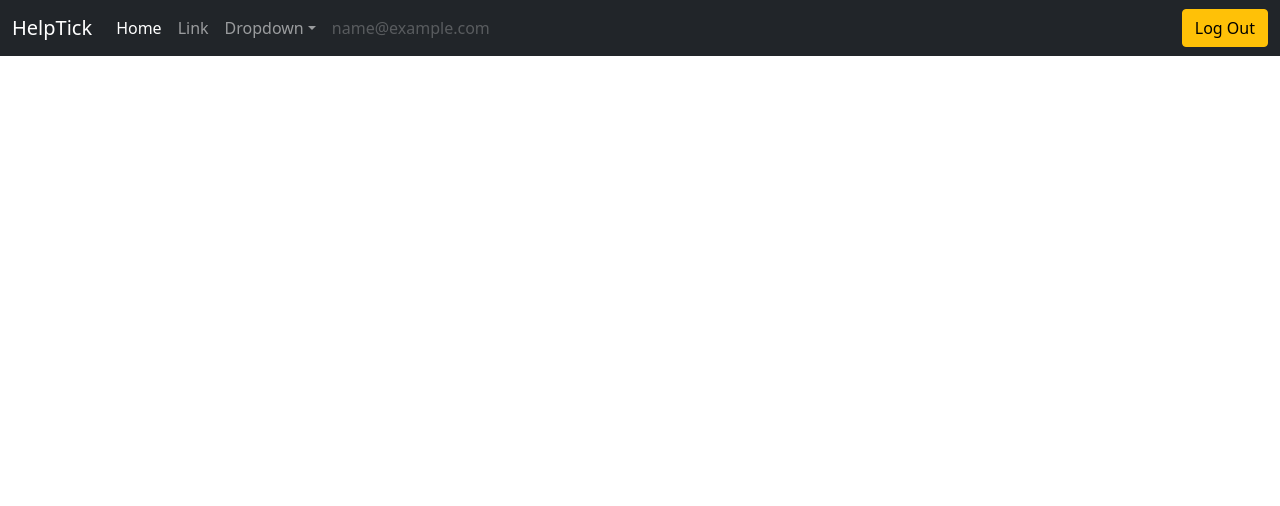
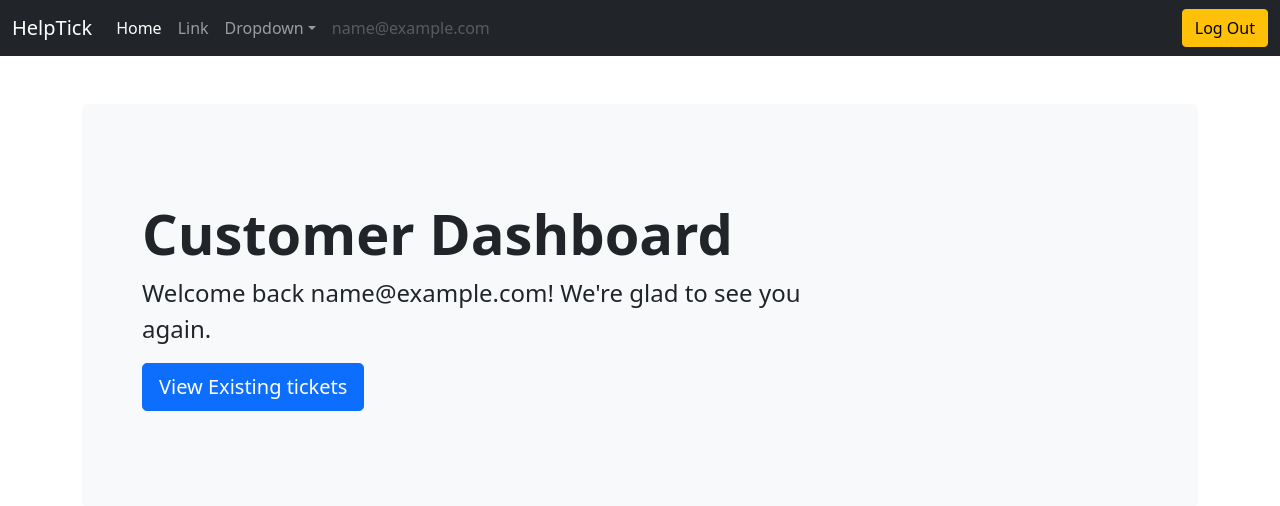
Before and after one commit to craig-grant630/HelpTick, a Django app: page / in a window 1280 px wide. Shown: the top 506 px of the page. Run offline with Django 5.2, Linux system fonts and the light colour scheme; the visitor is signed in with stand-in values (Sample User, id 1); some libraries are stand-ins or nearby versions.

Commit message:
modify templates for admin and customer dashboards

```diff
--- a/templates/dashboard/admin_dashboard.html
+++ b/templates/dashboard/admin_dashboard.html
@@ -1,3 +1,11 @@
 {% extends 'base.html' %}
 {% block content %}
+<div class="p-5 mb-4 bg-light rounded-3">
+    <div class="container-fluid py-5">
+        <h1 class="display-4 fw-bold">Customer Dashboard</h1>
+        <p class="col-md-8 fs-4">Welcome back {{ user.email }}! We're glad to see you again.</p>
+        <button class="btn btn-primary btn-lg" type="button">View Existing tickets</button>
+    </div>
+</div>
+</div>
 {% endblock content %}
--- a/templates/dashboard/customer_dashboard.html
+++ b/templates/dashboard/customer_dashboard.html
@@ -3,7 +3,7 @@
 <div class="p-5 mb-4 bg-light rounded-3">
     <div class="container-fluid py-5">
         <h1 class="display-4 fw-bold">Customer Dashboard</h1>
-        <p class="col-md-8 fs-4">Welcome back, {{ user.first_name }}! We're glad to see you again.</p>
+        <p class="col-md-8 fs-4">Welcome back {{ user.email }}! We're glad to see you again.</p>
         <button class="btn btn-primary btn-lg" type="button">Create Ticket</button>
     </div>
 </div>
```
